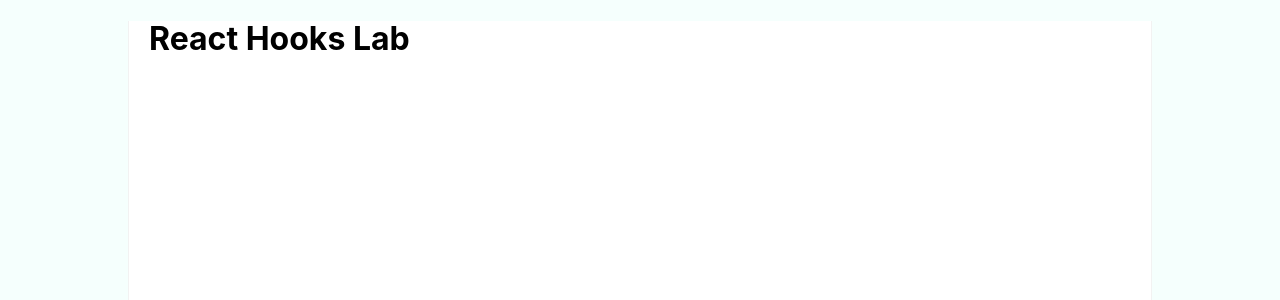
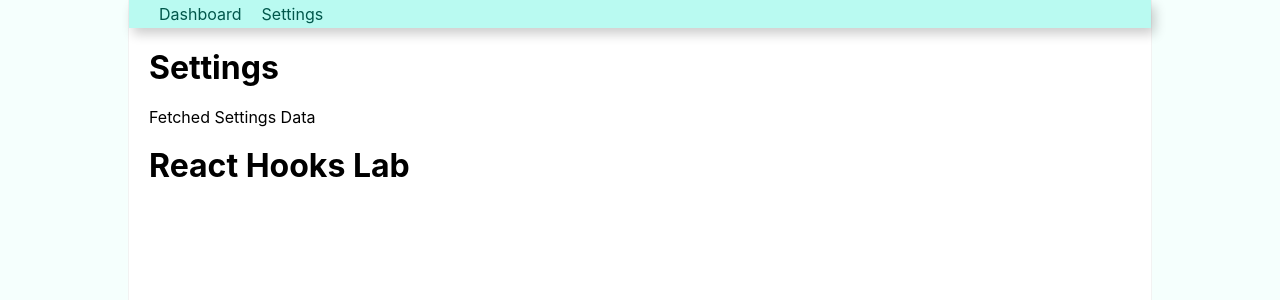
Before and after one commit to Marknjo/react-router-lab, a React (Create React App) app: page /settings in a window 1280 px wide. Shown: the top 300 px of the page. Built offline with nearby package versions, Linux system fonts and the light colour scheme.

Commit message:
Configured a custom routes builder

```diff
--- a/src/app/App.js
+++ b/src/app/App.js
@@ -2,9 +2,11 @@
 
 import "normalize.css";
 import "./styles/App.css";
+import RoutesBuilder from "./router/RoutesBuilder.component";
 
 const App = () => (
 	<div className="container">
+		<RoutesBuilder />
 		<h1>React Hooks Lab</h1>
 	</div>
 );
--- /dev/null
+++ b/src/app/router/NavLinksGenerator.component.jsx
@@ -0,0 +1,17 @@
+import React from "react";
+import { Link } from "react-router-dom";
+import routesMap from "./routesMap";
+
+const NavLinksGenerator = () => (
+	<ul className="nav">
+		{routesMap.map(({ path: to, label }) => (
+			<li key={label} className="nav-items">
+				<Link to={to} className="nav-links">
+					{label}
+				</Link>
+			</li>
+		))}
+	</ul>
+);
+
+export default NavLinksGenerator;
--- /dev/null
+++ b/src/app/router/NavRoutesGenerator.jsx
@@ -0,0 +1,16 @@
+import React from "react";
+import { Route } from "react-router-dom";
+import routesMap from "./routesMap";
+
+const NavRoutesGenerator = () =>
+	routesMap.map(({ label, path, component: C, fetchInitialData }) => {
+		return (
+			<Route
+				key={label}
+				path={path}
+				render={() => <C fetchInitialData={fetchInitialData} />}
+			/>
+		);
+	});
+
+export default NavRoutesGenerator;
--- /dev/null
+++ b/src/app/router/RoutesBuilder.component.jsx
@@ -0,0 +1,15 @@
+import React from "react";
+import { BrowserRouter as Router, Route, Link } from "react-router-dom";
+import NavLinksGenerator from "./NavLinksGenerator.component";
+import NavRoutesGenerator from "./NavRoutesGenerator";
+
+const RoutesBuilder = () => {
+	return (
+		<Router>
+			<NavLinksGenerator />
+			<NavRoutesGenerator />
+		</Router>
+	);
+};
+
+export default RoutesBuilder;
--- /dev/null
+++ b/src/app/router/routesMap.js
@@ -0,0 +1,60 @@
+import React, { useState } from "react";
+import { useEffect } from "react";
+
+const Dashboard = ({ fetchInitialData }) => {
+	const [name, setName] = useState("");
+	const [message, setMessage] = useState("");
+
+	useEffect(() => {
+		setName(fetchInitialData.name);
+		setMessage(fetchInitialData.message);
+	}, []);
+
+	return (
+		<div>
+			<h1>{name}</h1>
+			<p>{message}</p>
+		</div>
+	);
+};
+
+const Settings = ({ fetchInitialData }) => {
+	const [name, setName] = useState("");
+	const [message, setMessage] = useState("");
+
+	useEffect(() => {
+		setName(fetchInitialData.name);
+		setMessage(fetchInitialData.message);
+	}, []);
+
+	return (
+		<div>
+			<h1>{name}</h1>
+			<p>{message}</p>
+		</div>
+	);
+};
+
+const routesMap = [
+	{
+		path: "/dashboard",
+		component: Dashboard,
+		fetchInitialData: {
+			name: "Dashboard",
+			message: "Fetched Dashboard Data",
+		},
+		label: "Dashboard",
+	},
+
+	{
+		path: "/settings",
+		component: Settings,
+		fetchInitialData: {
+			name: "Settings",
+			message: "Fetched Settings Data",
+		},
+		label: "Settings",
+	},
+];
+
+export default routesMap;
```
